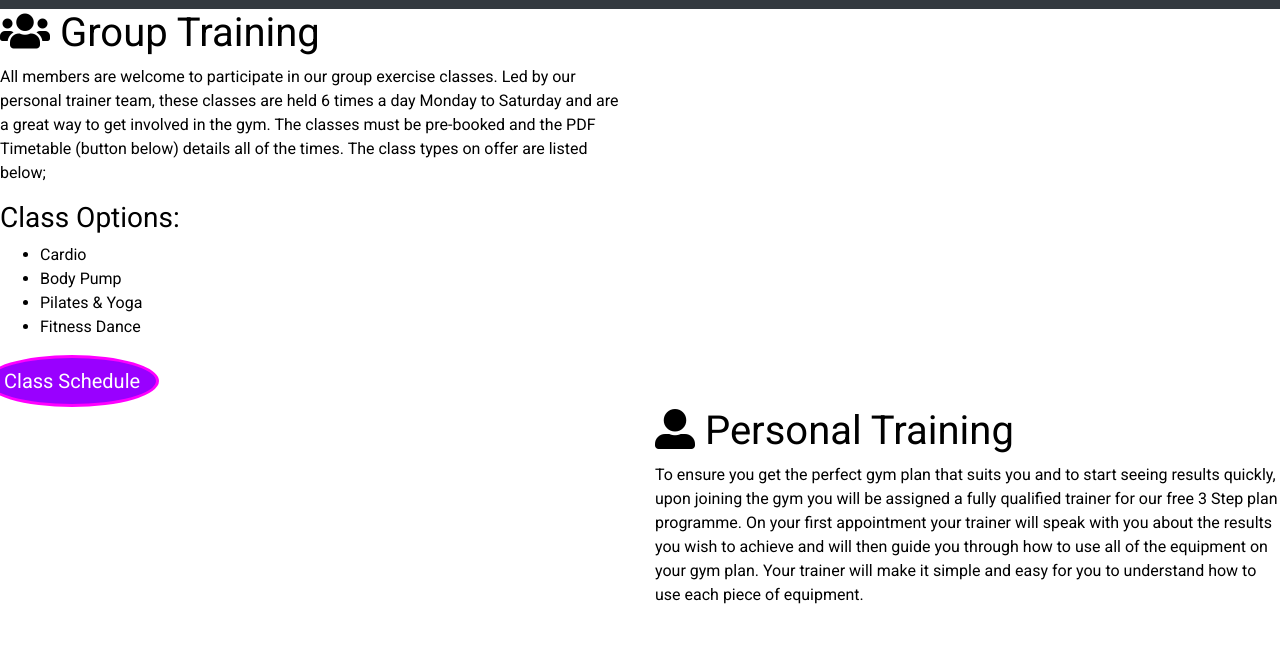
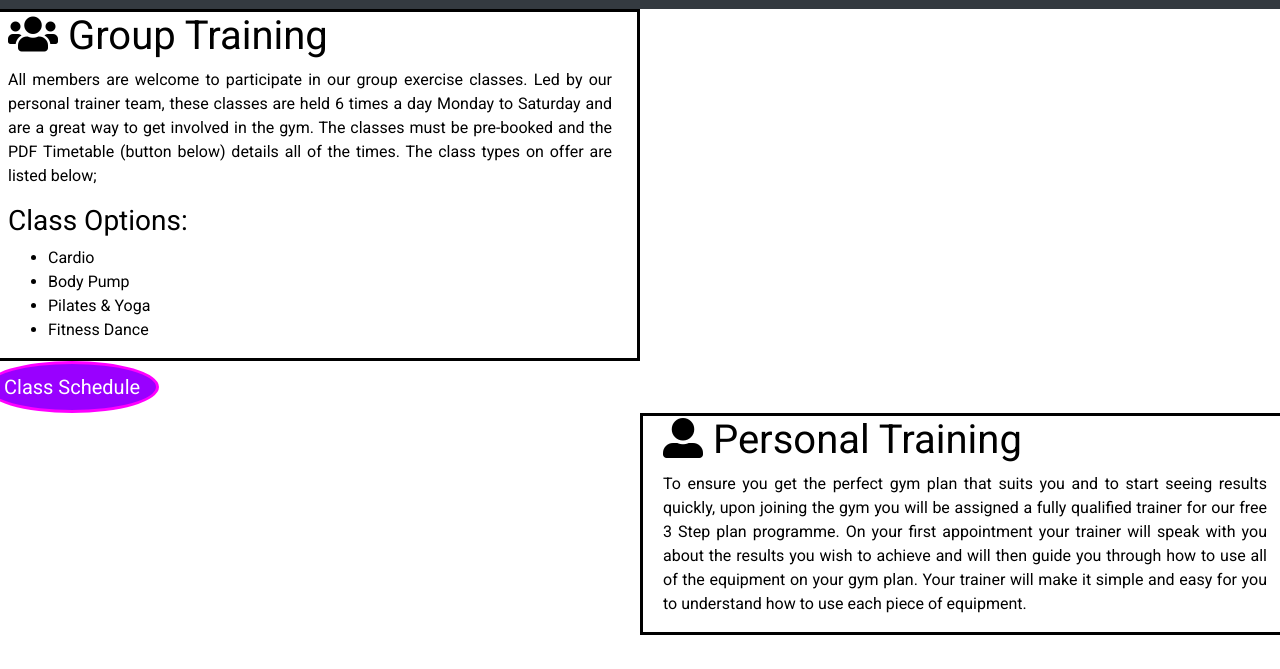
Before and after one commit to Code-Institute-Submissions/johnhenryroche-ms1-rochefitness, a plain HTML site: page classes.html in a window 1280 px wide. Shown: the part 131-800 px from the top of the page. Drawn offline with nearby package versions, Linux system fonts and the light colour scheme.

Commit message:
Style font colour & text formatting (spacing) for the Bootstrap section of classes.html page

```diff
--- a/assets/css/style.css
+++ b/assets/css/style.css
@@ -185,3 +185,29 @@ footer .row {
   padding-left: 10px;
 }
 /*End of Facilities Section - facilities.html*/
+
+/*Start of Classes Section - classes.html*/
+.classes-box1 {
+  border-style: solid;
+  border-color: black;
+}
+
+.classes-caption {
+  width: 100%;
+  max-width: 100%;
+  top: 38%;
+  z-index: 1;
+  color: black;
+  padding-left: 5px;
+}
+
+.personal-training1 {
+  color: black;
+
+}
+.personal-training2 {
+  color: black;
+  text-align: justify;
+  padding-right: 10px;
+
+}
```
